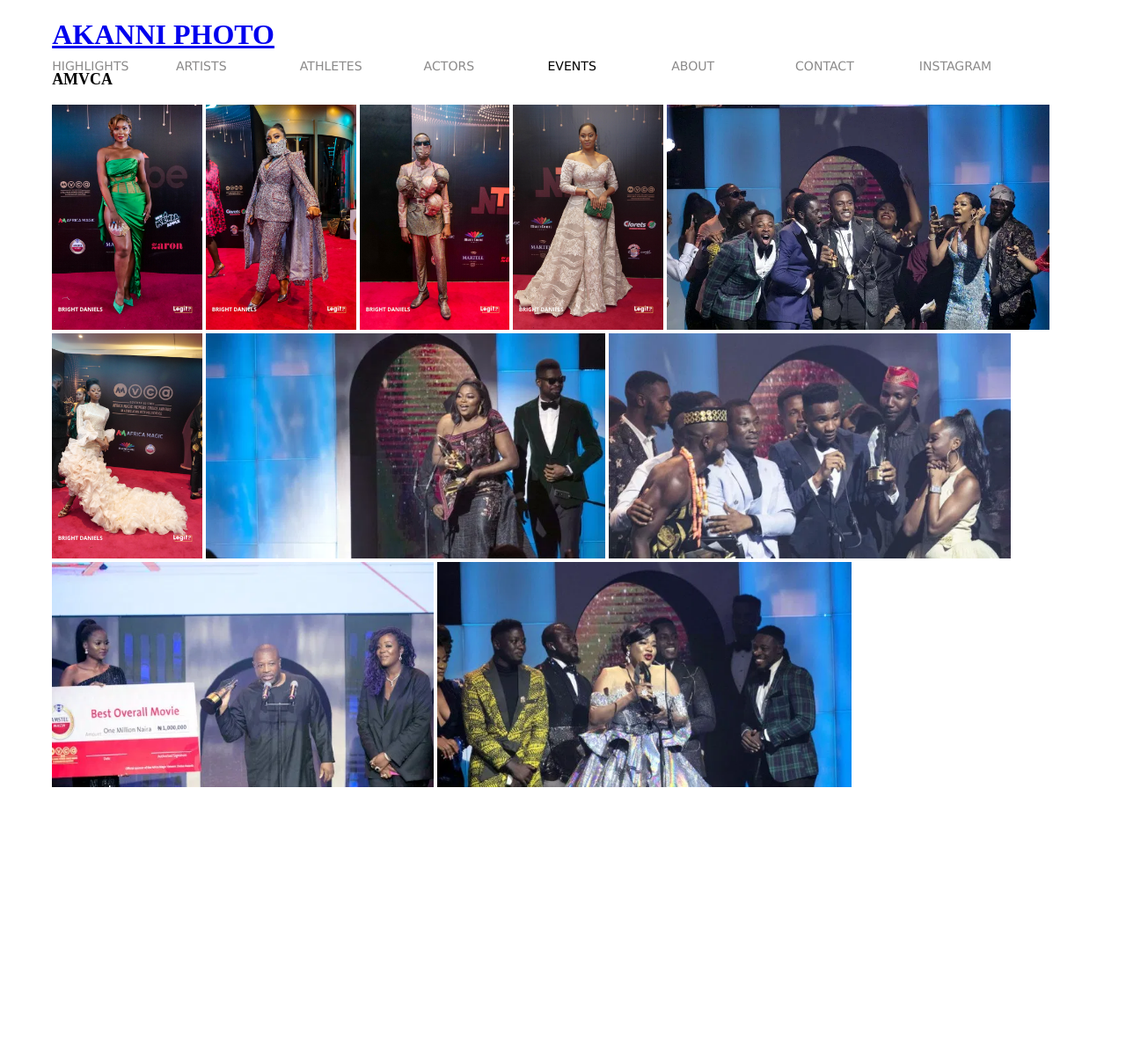
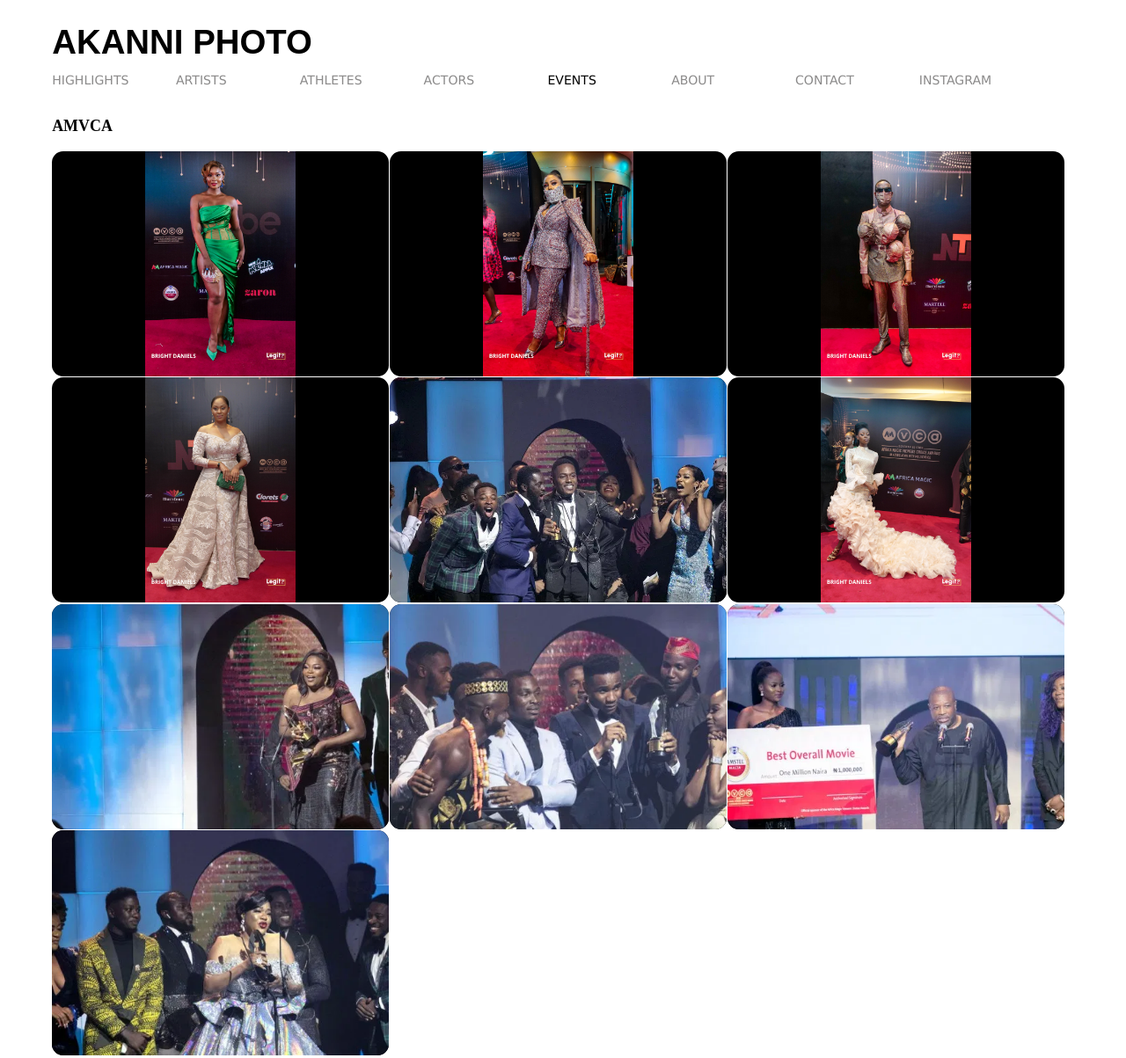
Before and after one commit to Harbimz/Akanni-photo, a plain HTML site: page amvca.html in a window 1280 px wide. Shown: the top 1203 px of the page at 88% size. Before the commit the page ends 907 px from the top, so only its background shows below. Drawn offline with Linux system fonts and the light colour scheme.

Commit message:
Update amvca.html

```diff
--- a/amvca.html
+++ b/amvca.html
@@ -8,7 +8,7 @@
     <title>AMVCA - Akanni Photo</title>
 </head>
 <body>
-    <header>
+    <div class="header">
         <h1><a href="index.html">AKANNI PHOTO</a></h1>
         <nav class="main-menu">
             <ul>
@@ -19,23 +19,23 @@
                 <li class="active"><a href="events.html">Events</a></li>
                 <li><a href="about.html">About</a></li>
                 <li><a href="contact.html">Contact</a></li>
-                <li><a href="https://www.instagram.com/">Instagram</a></li>
+                <li><a target="_blank" href="https://www.instagram.com/">Instagram</a></li>
             </ul>
         </nav>
-    </header>
+    </div>
     <div class="gallery">
         <h3>AMVCA</h3>
 <!-- Trigger the Modal -->
-<img onclick="myFunction(this);" id="myImg" src="images/events/amvca/38ad940162f8aba8.jpg" alt="">
-<img onclick="myFunction(this);" id="myImg" src="images/events/amvca/656bad7e523b87a2.jpg" alt="">
-<img onclick="myFunction(this);" id="myImg" src="images/events/amvca/7ec20daa52194b5d.jpg" alt="">
-<img onclick="myFunction(this);" id="myImg" src="images/events/amvca/832da255675e623a.jpg" alt="">
-<img onclick="myFunction(this);" id="myImg" src="images/events/amvca/Dakore-Egbuson-Akande-presented-the-award-for-‘Best-Actor-in-a-Drama-Movie-or-TV-Series-to-her-younger-brother-Timini-Egbuson.jpg" alt="">
-<img onclick="myFunction(this);" id="myImg" src="images/events/amvca/fda8b9abced76689.jpg" alt="">
-<img onclick="myFunction(this);" id="myImg" src="images/events/amvca/Funke-Akindele-won-the-award-for-Best-Actress-in-a-Comedy-MovieTV-Series-for-her-performance-in-Mums-at-War.jpg" alt="">
-<img onclick="myFunction(this);" id="myImg" src="images/events/amvca/Jidekene-Achufusi-aka-Swanky-JKA-scored-his-first-Africa-Magic-Viewers-Choice-Award-as-the-2020-AMVCA-Trailblazer.jpg" alt="">
-<img onclick="myFunction(this);" id="myImg" src="images/events/amvca/The-biggest-winner-of-AMVCA-was-Nigerian-thriller-Living-in-Bondage-which-walked-home-with-seven-awards-including-Best-Overall-Movie.jpg" alt="">
-<img onclick="myFunction(this);" id="myImg" src="images/events/amvca/Toyin-Abraham-emerged-winner-in-the-‘Best-Actress-in-a-Drama-MovieTV-Series-category-for-her-role-in-the-movie-Elevator-Baby.jpg" alt="">
+<div class="thumbnail wide"><img onclick="myFunction(this);" id="myImg" src="images/events/amvca/38ad940162f8aba8.jpg" alt=""></div>
+<div class="thumbnail wide"><img onclick="myFunction(this);" id="myImg" src="images/events/amvca/656bad7e523b87a2.jpg" alt=""></div>
+<div class="thumbnail wide"><img onclick="myFunction(this);" id="myImg" src="images/events/amvca/7ec20daa52194b5d.jpg" alt=""></div>
+<div class="thumbnail wide"><img onclick="myFunction(this);" id="myImg" src="images/events/amvca/832da255675e623a.jpg" alt=""></div>
+<div class="thumbnail wide"><img onclick="myFunction(this);" id="myImg" src="images/events/amvca/Dakore-Egbuson-Akande-presented-the-award-for-‘Best-Actor-in-a-Drama-Movie-or-TV-Series-to-her-younger-brother-Timini-Egbuson.jpg" alt=""></div>
+<div class="thumbnail wide"><img onclick="myFunction(this);" id="myImg" src="images/events/amvca/fda8b9abced76689.jpg" alt=""></div>
+<div class="thumbnail wide"><img onclick="myFunction(this);" id="myImg" src="images/events/amvca/Funke-Akindele-won-the-award-for-Best-Actress-in-a-Comedy-MovieTV-Series-for-her-performance-in-Mums-at-War.jpg" alt=""></div>
+<div class="thumbnail wide"><img onclick="myFunction(this);" id="myImg" src="images/events/amvca/Jidekene-Achufusi-aka-Swanky-JKA-scored-his-first-Africa-Magic-Viewers-Choice-Award-as-the-2020-AMVCA-Trailblazer.jpg" alt=""></div>
+<div class="thumbnail wide"><img onclick="myFunction(this);" id="myImg" src="images/events/amvca/The-biggest-winner-of-AMVCA-was-Nigerian-thriller-Living-in-Bondage-which-walked-home-with-seven-awards-including-Best-Overall-Movie.jpg" alt=""></div>
+<div class="thumbnail wide"><img onclick="myFunction(this);" id="myImg" src="images/events/amvca/Toyin-Abraham-emerged-winner-in-the-‘Best-Actress-in-a-Drama-MovieTV-Series-category-for-her-role-in-the-movie-Elevator-Baby.jpg" alt=""></div>
 
 <!-- The Modal -->
 <div id="myModal" class="modal">
@@ -51,3 +51,9 @@
 </div>
 <script src="javascript/script.js"></script>
     </div>
+    <div class="clear"></div>
+    <footer>
+        <p>All Images © Akanni Photo 2020</p>
+    </footer>
+</body>
+</html>
```
